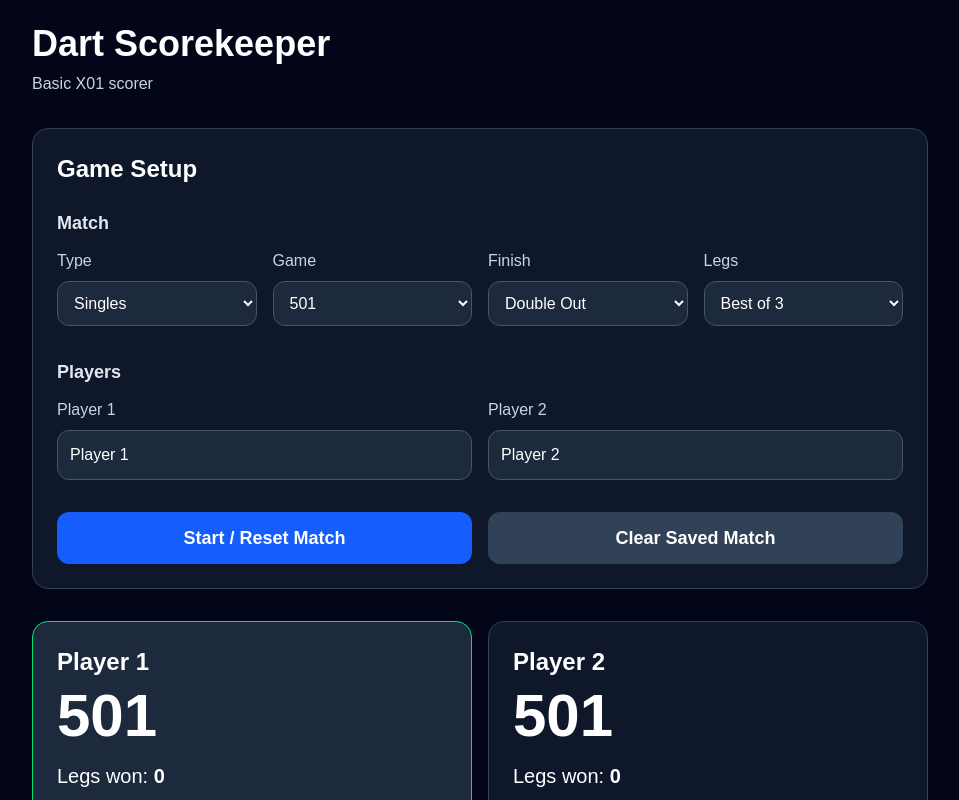
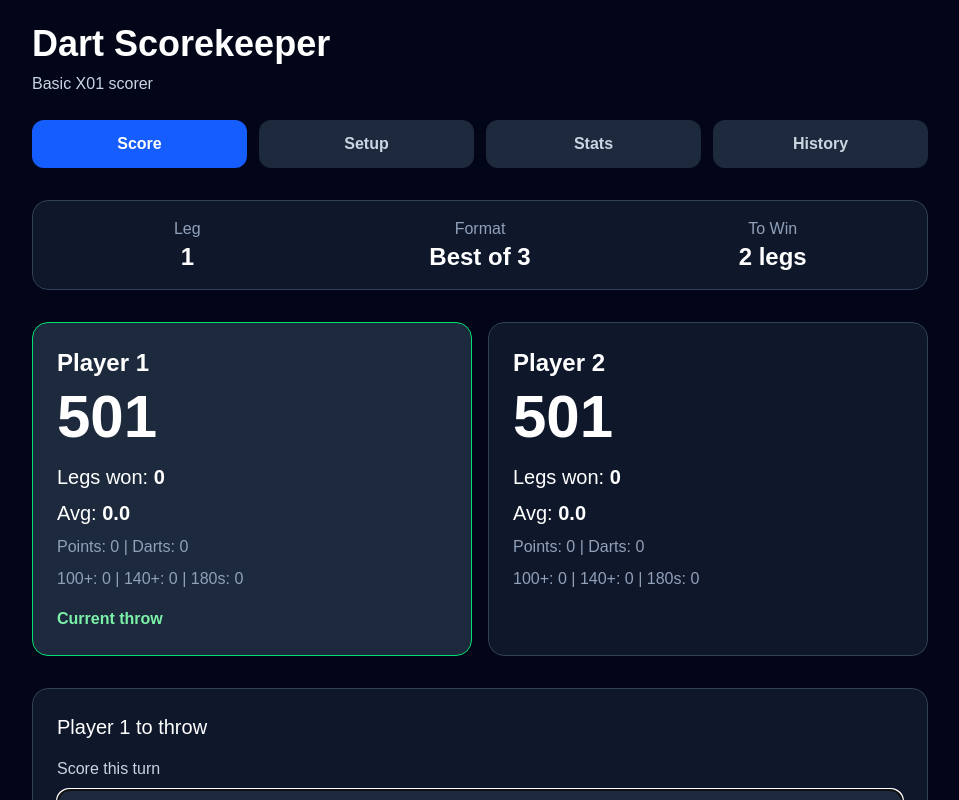
Before and after one commit to bclark303/dart-scorekeeper, a Next.js app: page / in a window 1280 px wide. Shown: the top 800 px of the page, without its empty margins (160-1119 px from the left). Built offline with nearby package versions, Linux system fonts and the light colour scheme.

Commit message:
Add tabbed app views

```diff
--- a/app/page.tsx
+++ b/app/page.tsx
@@ -28,12 +28,14 @@ import {
   validateTurnScore,
 } from "@/lib/scoring";
 
+type AppView = "score" | "setup" | "stats" | "history";
+
 export default function Home() {
   const [startingScore, setStartingScore] = useState<StartingScore>(501);
   const [finishRule, setFinishRule] = useState<FinishRule>("double_out");
   const [bestOfLegs, setBestOfLegs] = useState<BestOfLegs>(3);
   const [matchType, setMatchType] = useState<MatchType>("singles");
-
+  const [activeView, setActiveView] = useState<AppView>("score");
   const [playerOneName, setPlayerOneName] = useState("Player 1");
   const [playerTwoName, setPlayerTwoName] = useState("Player 2");
   const [teamOneName, setTeamOneName] = useState("Team 1");
@@ -144,6 +146,7 @@ useEffect(() => {
   startingScore,
   finishRule,
   bestOfLegs,
+  matchType,
   playerOneName,
   playerTwoName,
   teamOneName,
@@ -161,6 +164,12 @@ useEffect(() => {
   isMatchComplete,
   message,
 ]);
+
+  function getTabClass(view: AppView) {
+    return activeView === view
+      ? "rounded-xl bg-blue-600 px-4 py-3 font-bold text-white"
+      : "rounded-xl bg-slate-800 hover:bg-slate-700 px-4 py-3 font-bold text-slate-300";
+  }
 
   function normalizeSavedPlayers(savedPlayers: Array<MatchSide | MatchPlayer>): MatchSide[] {
     return savedPlayers.map((savedPlayer, index) => {
@@ -717,8 +726,27 @@ function getMatchWinnerName(): string | null {
     <main className="min-h-screen bg-slate-950 text-white p-6">
       <div className="mx-auto max-w-4xl">
         <h1 className="text-4xl font-bold mb-2">Dart Scorekeeper</h1>
-        <p className="text-slate-300 mb-8">Basic X01 scorer</p>
+        <p className="text-slate-300 mb-6">Basic X01 scorer</p>
 
+        <nav className="grid grid-cols-2 sm:grid-cols-4 gap-3 mb-8">
+          <button onClick={() => setActiveView("score")} className={getTabClass("score")}>
+            Score
+          </button>
+
+          <button onClick={() => setActiveView("setup")} className={getTabClass("setup")}>
+            Setup
+          </button>
+
+          <button onClick={() => setActiveView("stats")} className={getTabClass("stats")}>
+            Stats
+          </button>
+
+          <button onClick={() => setActiveView("history")} className={getTabClass("history")}>
+            History
+          </button>
+        </nav>
+
+      {activeView === "setup" && (
         <GameSetup
           playerOneName={playerOneName}
           playerTwoName={playerTwoName}
@@ -743,6 +771,27 @@ function getMatchWinnerName(): string | null {
           startNewGame={startNewGame}
           clearSavedMatch={clearSavedMatch}
         />
+      )}
+
+
+{activeView === "score" && (
+  <>
+    <section className="rounded-2xl bg-slate-900 border border-slate-700 p-4 mb-8">
+      <div className="grid grid-cols-1 sm:grid-cols-3 gap-4 text-center">
+        <div>
+          <div className="text-slate-400">Leg</div>
+          <div className="text-2xl font-bold">{currentLegNumber}</div>
+        </div>
+        <div>
+          <div className="text-slate-400">Format</div>
+          <div className="text-2xl font-bold">Best of {bestOfLegs}</div>
+        </div>
+        <div>
+          <div className="text-slate-400">To Win</div>
+          <div className="text-2xl font-bold">{legsNeededToWin} legs</div>
+        </div>
+      </div>
+    </section>
 
     <section className="grid grid-cols-1 sm:grid-cols-2 gap-4 mb-8">
       {players.map((player, index) => (
@@ -777,11 +826,10 @@ function getMatchWinnerName(): string | null {
       quickScores={quickScores}
       keypadButtons={keypadButtons}
     />
+  </>
+)}
 
-        <TurnHistory turns={turnHistory} />
-
-        <CompletedLegs completedLegs={completedLegs} />
-
+{activeView === "stats" && (
   <MatchSummary
     players={players}
     isMatchComplete={isMatchComplete}
@@ -791,6 +839,14 @@ function getMatchWinnerName(): string | null {
     getMatchWinnerName={getMatchWinnerName}
     getPlayerStats={getPlayerStats}
   />
+)}
+
+{activeView === "history" && (
+  <>
+    <TurnHistory turns={turnHistory} />
+    <CompletedLegs completedLegs={completedLegs} />
+  </>
+)}
       </div>
     </main>
   );
```
Lines whose indentation alone changed are shown as unchanged.
